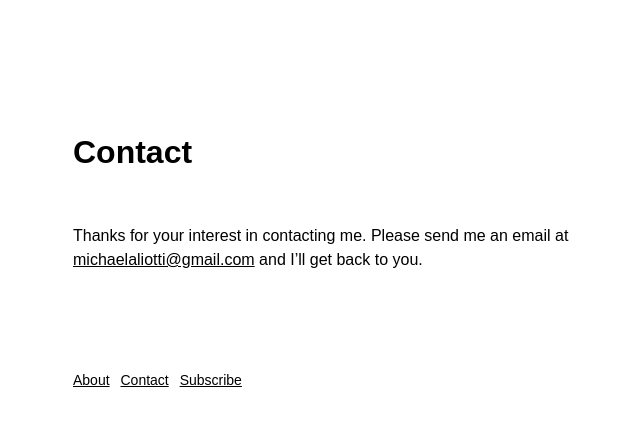
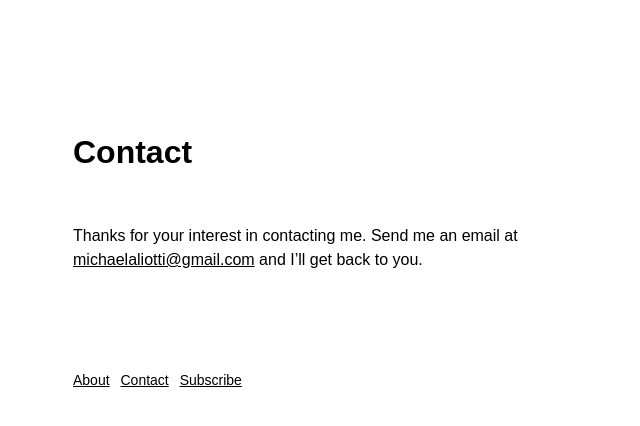
Before and after one commit to michaelaliotti/michaelaliotti.github.io, a Jekyll site: the page built from contact.md, in a window 1280 px wide. Shown: the top 426 px of the page, without its empty margins (279-919 px from the left). Built offline with Jekyll 4.4.1, drawn with Linux system fonts in a browser that asks for light colours.

Commit message:
More style updates.

```diff
--- a/assets/css/styles.css
+++ b/assets/css/styles.css
@@ -86,6 +86,7 @@
 
 input[type="email"] {
 	background-color: white;
+	box-sizing: border-box;
 	color: black;
 	margin: 0 0 1.5em 0;
 	width: 100%;
--- a/contact.md
+++ b/contact.md
@@ -3,4 +3,4 @@
 title: Contact
 ---
 
-Thanks for your interest in contacting me. Please send me an email at [{{ site.email }}](mailto:{{ site.email }}) and I'll get back to you.
+Thanks for your interest in contacting me. Send me an email at [{{ site.email }}](mailto:{{ site.email }}) and I'll get back to you.
```
